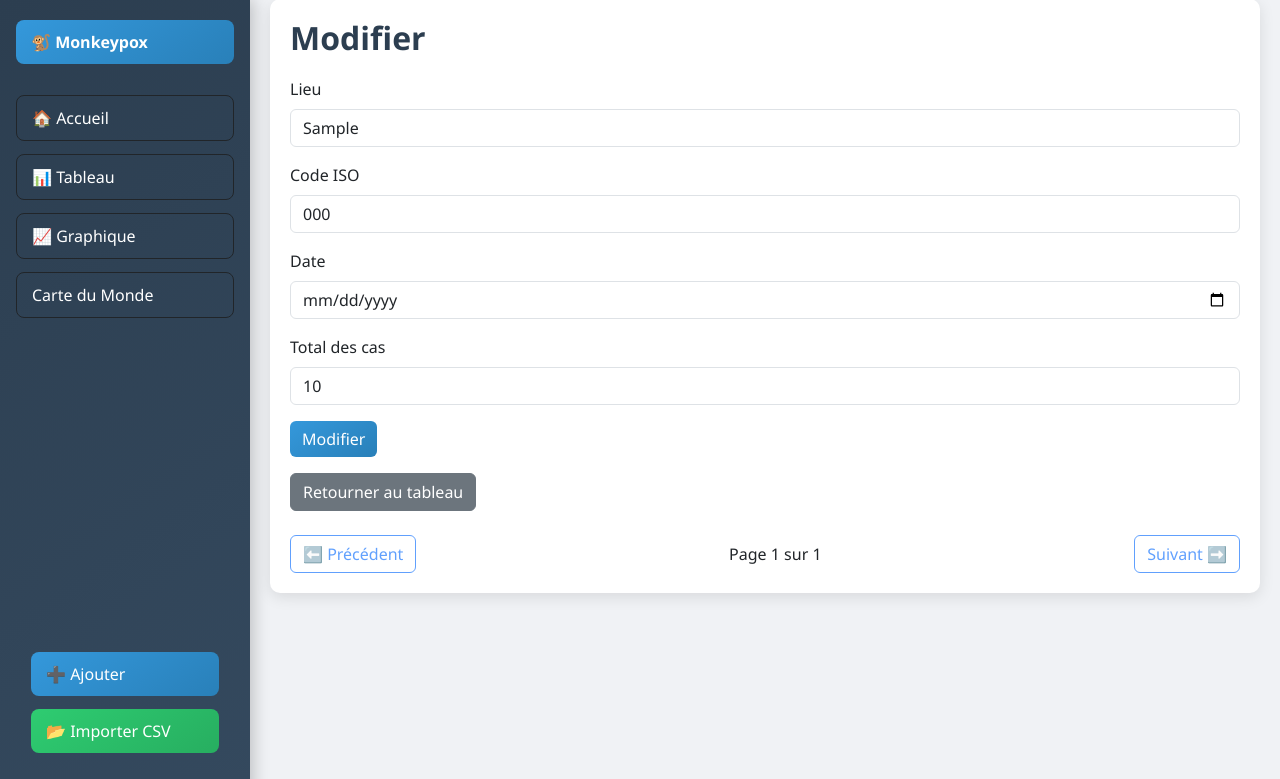
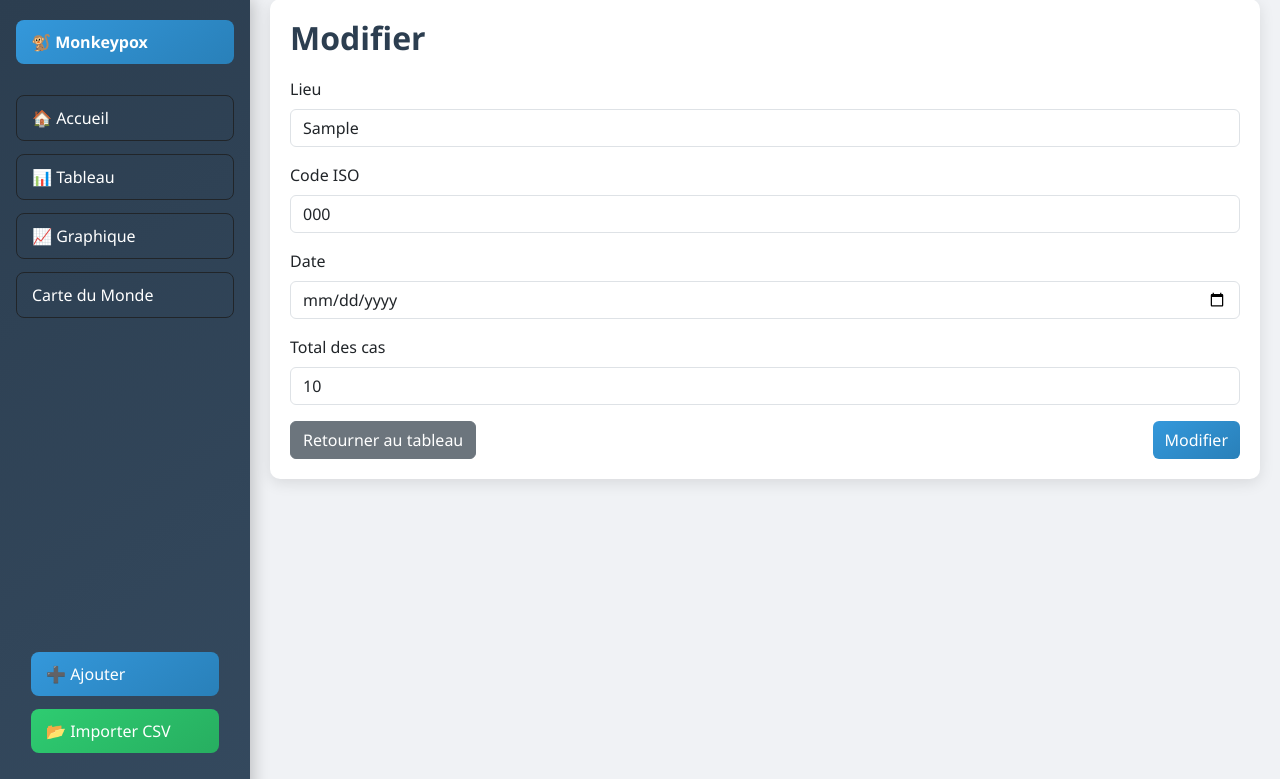
Before and after one commit to Mooodrix/mspr1, a Flask app: page /edit/1 in a window 1280 px wide. Shown: the part 21-800 px from the top of the page. Run offline with Flask 3, Linux system fonts and the light colour scheme; tables that the repository leaves empty or names only in its code hold one stand-in row (values such as "Sample post"); data that the repository does not hold is empty; some libraries are stand-ins or nearby versions.

Commit message:
pagination supp + btn modifier decaler

```diff
--- a/templates/edit_entry.html
+++ b/templates/edit_entry.html
@@ -283,18 +283,14 @@
             <input type="number" class="form-control" id="total_cases" name="total_cases" value="{{ row.total_cases }}" required>
         </div>
 
-        <button type="submit" class="btn btn-primary">Modifier</button>
-    </form>
+        <div class="d-flex justify-content-between mt-3">
+            <a href="/tableau" class="btn btn-secondary">Retourner au tableau</a>
+            <button type="submit" class="btn btn-primary">Modifier</button>
+        </div>
 
-    <a href="/tableau" class="btn btn-secondary mt-3">Retourner au tableau</a>
 
-    <!-- Pagination -->
-    <nav aria-label="Pagination" class="d-flex justify-content-between align-items-center mt-4">
-        <a href="?sort_by={{ sort_by }}&order={{ order }}&page={{ page - 1 }}" class="btn btn-outline-primary {% if page <= 1 %}disabled{% endif %}">⬅️ Précédent</a>
-        <span>Page {{ page }} sur {{ total_pages }}</span>
-        <a href="?sort_by={{ sort_by }}&order={{ order }}&page={{ page + 1 }}" class="btn btn-outline-primary {% if page >= total_pages %}disabled{% endif %}">Suivant ➡️</a>
-    </nav>
-</div>
+
+
 
 </body>
 </html>
```
